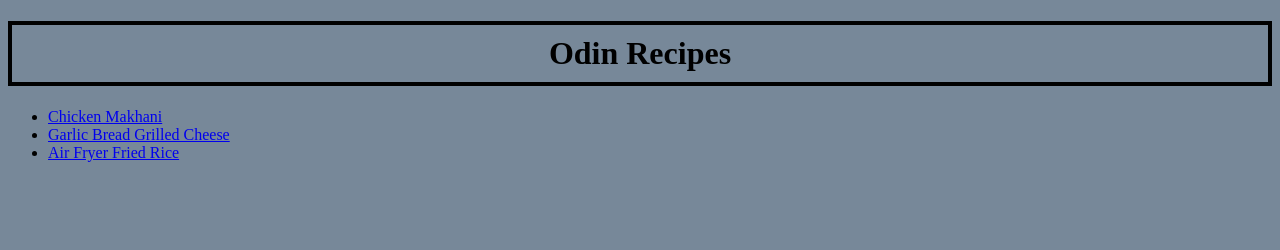
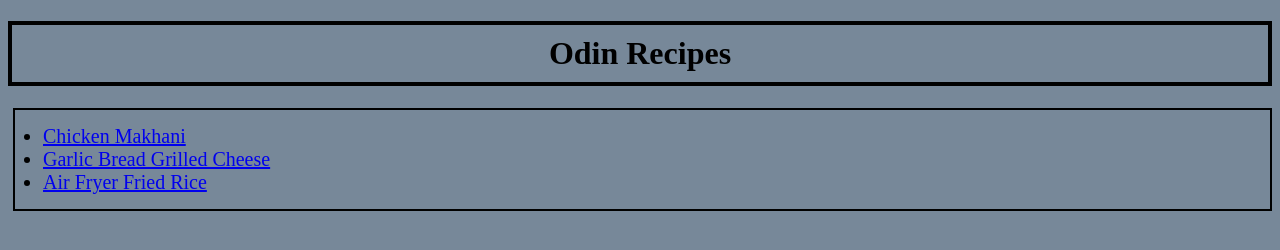
Before and after one commit to Tanmayi-Jollu/odin-recipes, a plain HTML site: page index.html in a window 1280 px wide. Drawn offline with Linux system fonts and the light colour scheme.

Commit message:
Increase font size and divide recipe list

```diff
--- a/style.css
+++ b/style.css
@@ -23,3 +23,14 @@ img {
     padding: 20px 30px;
     border: 10px;
 }
+
+p, li {
+    font-size: 20px;
+}
+
+.recipe-list {
+    border: 2px solid black;
+    padding: 15px;
+    padding-left: 28px;
+    margin-left: 5px;
+}
```
